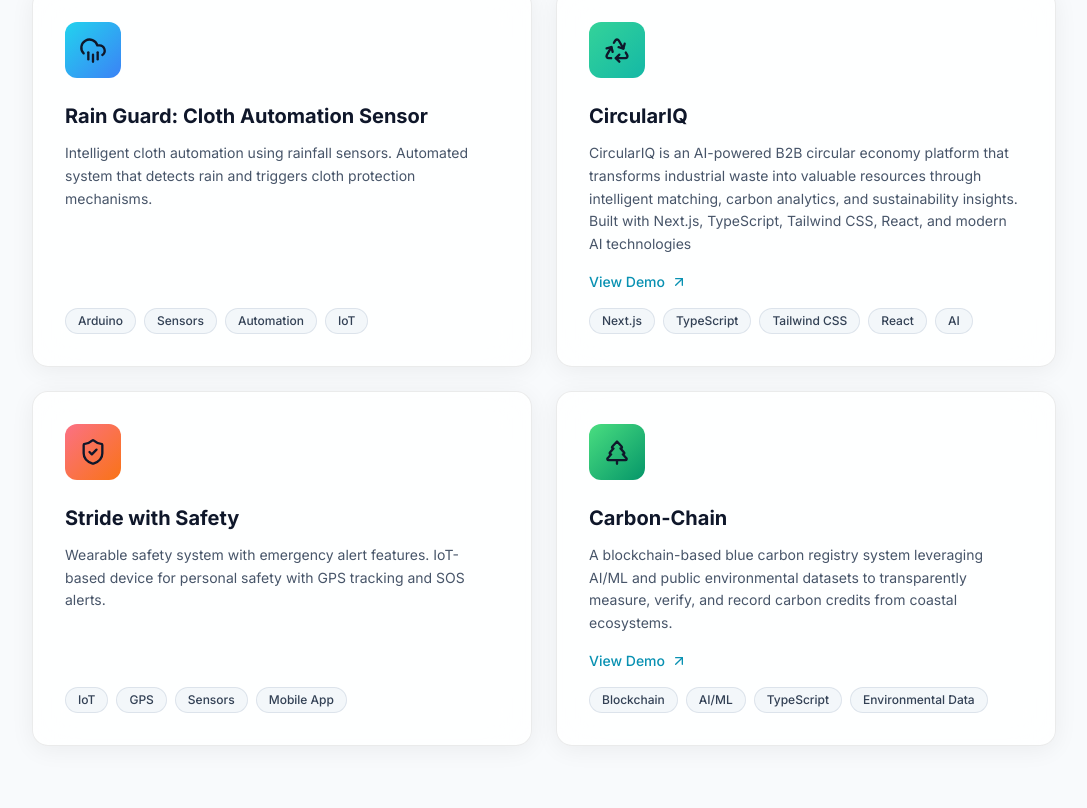
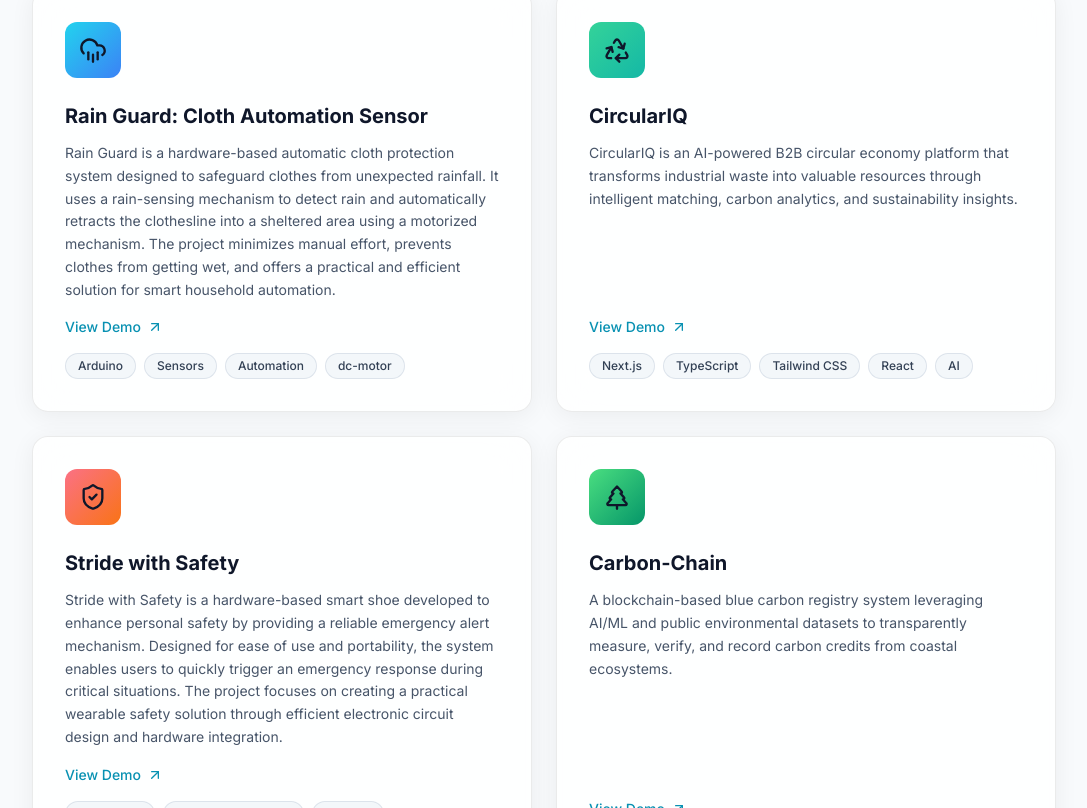
Before and after one commit to priyanka02072006/Portfolio, a React (Vite) app: page / in a window 1280 px wide. Shown: the part 4912-5720 px from the top of the page, without its empty margins (96-1183 px from the left). Built offline with nearby package versions, Linux system fonts and the light colour scheme.

Commit message:
Update Projects.tsx

```diff
--- a/src/sections/Projects.tsx
+++ b/src/sections/Projects.tsx
@@ -6,15 +6,15 @@ import { useScrollReveal, useTilt } from '../hooks/useAnimations';
 const projects = [
   {
     title: 'Rain Guard: Cloth Automation Sensor',
-    description: 'Intelligent cloth automation using rainfall sensors. Automated system that detects rain and triggers cloth protection mechanisms.',
-    tech: ['Arduino', 'Sensors', 'Automation', 'IoT'],
+    description: 'Rain Guard is a hardware-based automatic cloth protection system designed to safeguard clothes from unexpected rainfall. It uses a rain-sensing mechanism to detect rain and automatically retracts the clothesline into a sheltered area using a motorized mechanism. The project minimizes manual effort, prevents clothes from getting wet, and offers a practical and efficient solution for smart household automation.',
+    tech: ['Arduino', 'Sensors', 'Automation', 'dc-motor'],
     icon: CloudRain,
     color: 'from-cyan-400 to-blue-500',
-    demoUrl: '',
+    demoUrl: 'https://drive.google.com/file/d/12pINq6Nk3VmEaVoOs0eBjuPZCnxu16ft/view?usp=sharing',
   },
   {
     title: 'CircularIQ',
-    description: 'CircularIQ is an AI-powered B2B circular economy platform that transforms industrial waste into valuable resources through intelligent matching, carbon analytics, and sustainability insights. Built with Next.js, TypeScript, Tailwind CSS, React, and modern AI technologies',
+    description: 'CircularIQ is an AI-powered B2B circular economy platform that transforms industrial waste into valuable resources through intelligent matching, carbon analytics, and sustainability insights.',
     tech: ['Next.js', 'TypeScript', 'Tailwind CSS', 'React', 'AI'],
     icon: Recycle,
     color: 'from-emerald-400 to-teal-500',
@@ -22,11 +22,11 @@ const projects = [
   },
   {
     title: 'Stride with Safety',
-    description: 'Wearable safety system with emergency alert features. IoT-based device for personal safety with GPS tracking and SOS alerts.',
-    tech: ['IoT', 'GPS', 'Sensors', 'Mobile App'],
+    description: 'Stride with Safety is a hardware-based smart shoe developed to enhance personal safety by providing a reliable emergency alert mechanism. Designed for ease of use and portability, the system enables users to quickly trigger an emergency response during critical situations. The project focuses on creating a practical wearable safety solution through efficient electronic circuit design and hardware integration.',
+    tech: ['Electronics', 'embedded-systems', 'Sensors', 'Wearable Technology'],
     icon: ShieldCheck,
     color: 'from-rose-400 to-orange-500',
-    demoUrl: '',
+    demoUrl: 'https://drive.google.com/file/d/1rpk12QTlbQN9zYQRWVpL3-Jrz7KAwOws/view?usp=sharing',
   },
   {
     title: 'Carbon-Chain',
```
